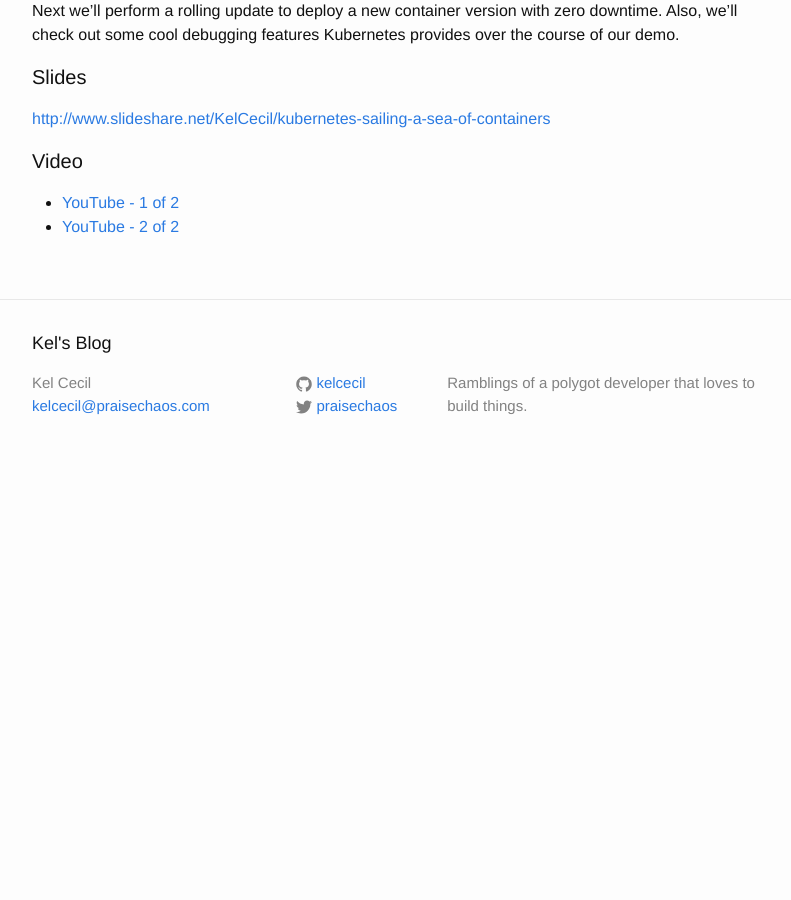
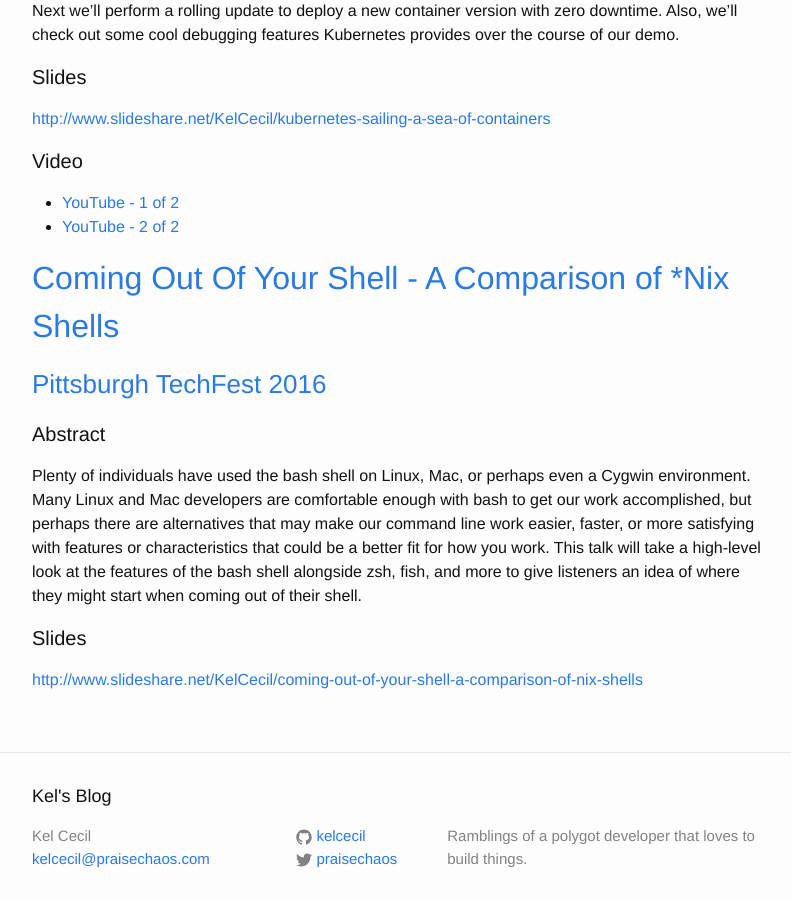
Before and after one commit to kelcecil/kelcecil.github.io, a Jekyll site: the page built from talks.md, in a window 1280 px wide and 900 px high, scrolled down 891 px. Shown: the whole window, without its empty margins (238-1029 px from the left). Built offline with Jekyll 4.4.1, drawn with Linux system fonts in a browser that asks for light colours; before the commit the page ends 1368 px from its top, so only the background shows below that.

Commit message:
Add Pittsburgh Techfest 2016

```diff
--- a/talks.md
+++ b/talks.md
@@ -38,3 +38,16 @@ This talk will begin with the anatomy and setup of a Kubernetes cluster. We'll d
 
 * [YouTube - 1 of 2](https://www.youtube.com/watch?v=q1VPRsf_Qa4)
 * [YouTube - 2 of 2](https://www.youtube.com/watch?v=hwA6W_N7nrg)
+
+
+[Coming Out Of Your Shell - A Comparison of *Nix Shells](http://www.slideshare.net/KelCecil/coming-out-of-your-shell-a-comparison-of-nix-shells)
+-------------------------------
+### [Pittsburgh TechFest 2016](http://pghtechfest.com)
+
+#### Abstract
+
+Plenty of individuals have used the bash shell on Linux, Mac, or perhaps even a Cygwin environment. Many Linux and Mac developers are comfortable enough with bash to get our work accomplished, but perhaps there are alternatives that may make our command line work easier, faster, or more satisfying with features or characteristics that could be a better fit for how you work. This talk will take a high-level look at the features of the bash shell alongside zsh, fish, and more to give listeners an idea of where they might start when coming out of their shell.
+
+#### Slides
+
+[http://www.slideshare.net/KelCecil/coming-out-of-your-shell-a-comparison-of-nix-shells](http://www.slideshare.net/KelCecil/coming-out-of-your-shell-a-comparison-of-nix-shells)
```
